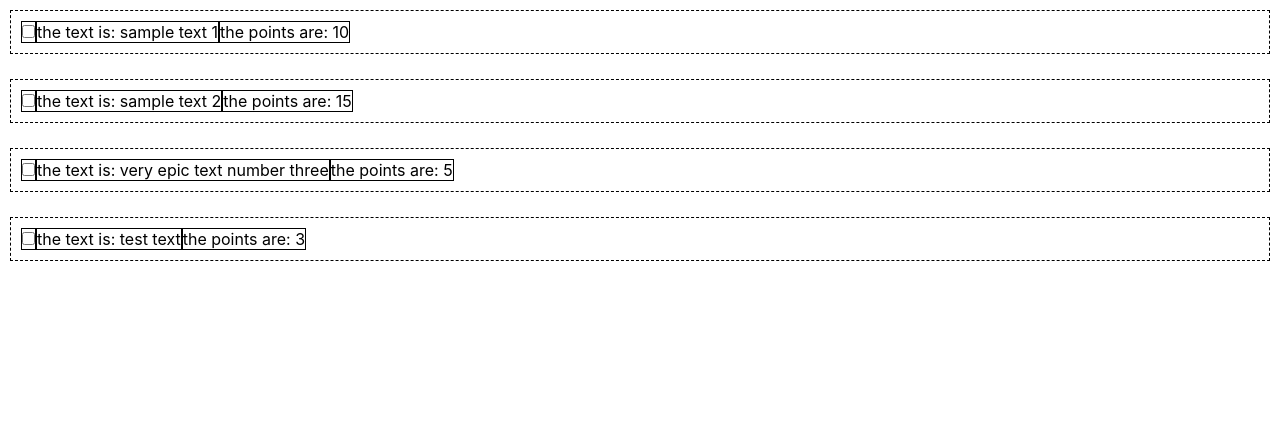
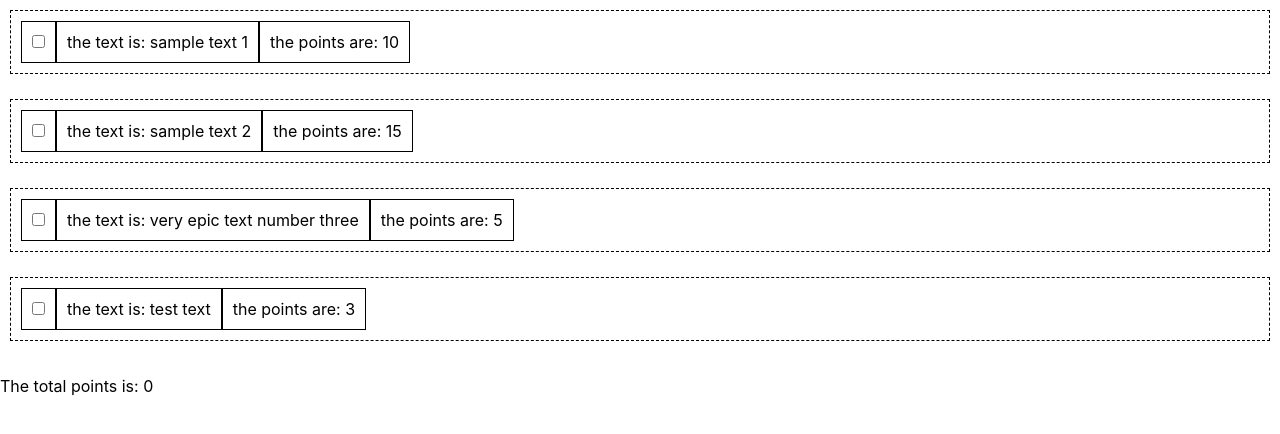
Before and after one commit to BBavoso/point-tracking-app, a React (Create React App) app: page / in a window 1280 px wide. Shown: the top 434 px of the page. Built offline with nearby package versions, Linux system fonts and the light colour scheme.

Commit message:
Finish basic functionality

```diff
--- a/src/App.js
+++ b/src/App.js
@@ -1,6 +1,7 @@
 import React from "react";
 import "./App.scss";
 import pointsData from "./points.json";
+import { useState } from "react";
 
 class App extends React.Component {
   constructor() {
@@ -9,7 +10,6 @@ class App extends React.Component {
   }
 
   render() {
-    console.log(pointsData);
     return (
       <div className="App">
         <ObjectivesDisplay />
@@ -24,7 +24,11 @@ function PointBox(props) {
   return (
     <div className="pointbox">
       <div className="pointbox-checkbox pointbox-item">
-        <input type="checkbox" />
+        <input
+          type="checkbox"
+          checked={props.isChecked}
+          onChange={props.onChange}
+        />
       </div>
       <div className="pointbox-text pointbox-item">
         <p>the text is: {text}</p>
@@ -38,17 +42,50 @@ function PointBox(props) {
 
 function ObjectivesDisplay() {
   const objectives = pointsData.objectives;
+  const [checkedState, setCheckedState] = useState(
+    new Array(objectives.length).fill(false)
+  );
+
+  const handleOnChenge = (position) => {
+    const updatedCheckedState = checkedState.map((item, index) => {
+      return index === position ? !item : item;
+    });
+
+    setCheckedState(updatedCheckedState);
+  };
+
+  const findTotal = () => {
+    return objectives.reduce((acc, cur, index) => {
+      if (checkedState[index]) {
+        return acc + Number(cur.points);
+      }
+      return acc;
+    }, 0);
+  };
+
   return (
+    <div>
       <ul className="objectivesDisplay">
-      {objectives.map((i) => {
+        {objectives.map((i, index) => {
           return (
             <li>
-            <PointBox text={i.text} points={i.points} />
+              <PointBox
+                text={i.text}
+                points={i.points}
+                isChecked={checkedState[index]}
+                onChange={() => handleOnChenge(index)}
+              />
             </li>
           );
         })}
       </ul>
+      <PointTotal total={findTotal()} />
+    </div>
   );
 }
 
+function PointTotal(props) {
+  return <p>The total points is: {props.total}</p>;
+}
+
 export default App;
--- a/src/App.scss
+++ b/src/App.scss
@@ -14,6 +14,7 @@
 .pointbox-item {
   border: 1px solid black;
   display: inline-block;
+  padding: 10px;
   // position: absolute;
 }
 
```
Lines whose indentation alone changed are shown as unchanged.
